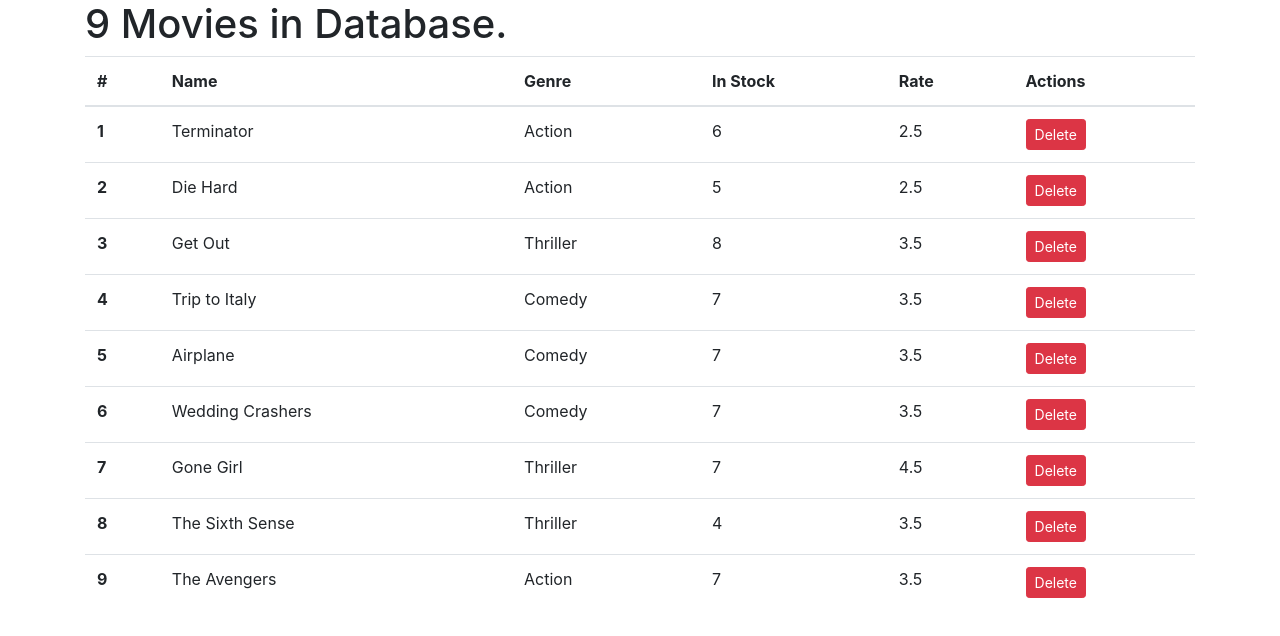
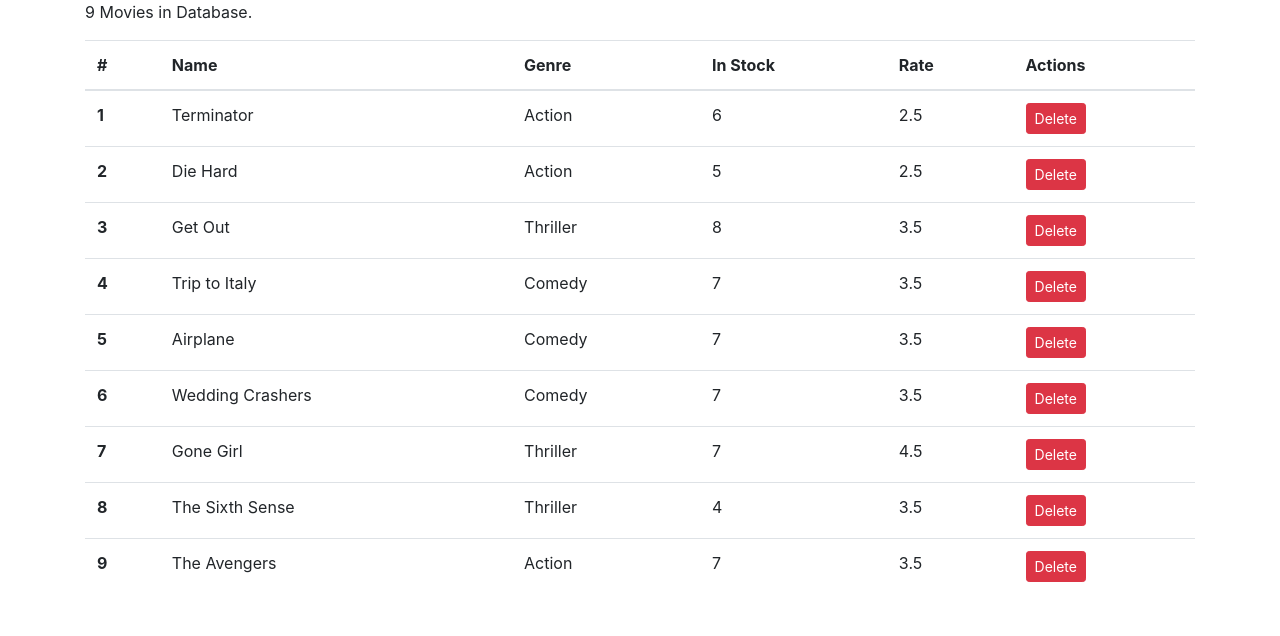
Before and after one commit to SASnigdho/react-with-bootstrap, a React (Create React App) app: page / in a window 1280 px wide. Shown: the top 636 px of the page. Built offline with nearby package versions, Linux system fonts and the light colour scheme.

Commit message:
If all movies delete then show not found message.

```diff
--- a/src/components/movies.jsx
+++ b/src/components/movies.jsx
@@ -21,9 +21,11 @@ class Movies extends Component {
   };
 
   render() {
+    if (this.state.movies.length === 0) return <h1>No movie found!</h1>;
+
     return (
       <React.Fragment>
-        <h1>{this.getValue()}</h1>
+        <p>{this.getValue()}</p>
 
         <table className="table">
           <thead>
```
